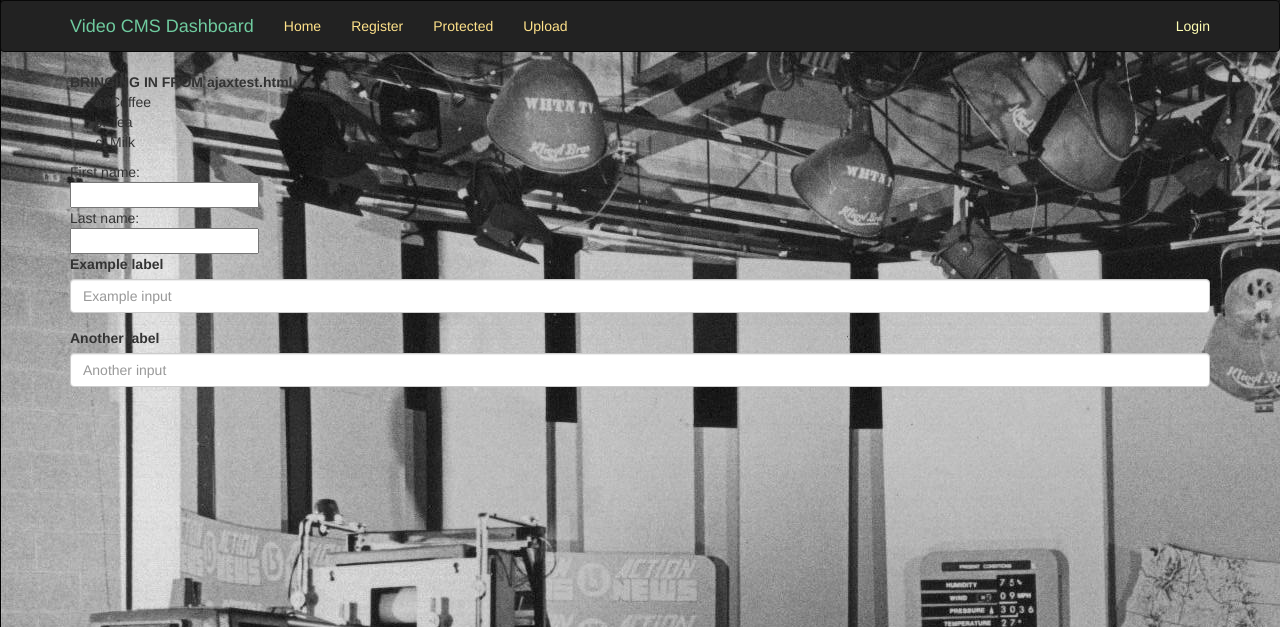
After one commit to mdublin/ovp-frontend-heroku, a Flask app: page /ajaxtest in a window 1280 px wide. The commit adds this page. Shown: the top 627 px of the page. Run offline with Flask 2, Linux system fonts and the light colour scheme; some libraries are stand-ins or nearby versions.

```diff
--- a/app/main/routes.py
+++ b/app/main/routes.py
@@ -235,3 +235,16 @@ def uploaded_file(filename):
     print(root_dir)
     return send_from_directory(os.path.join(root_dir, 'ovp-frontend-heroku','app', 'ovpAPI', 'uploads'), filename)
     #return send_from_directory('/Users/mdublin1/Downloads/ovp-frontend-heroku/app/ovpAPI/uploads/', filename)
+
+
+#new video upload
+@main.route('/videoupload', methods=['GET','POST'])
+def videoupload():
+    return render_template('videoupload.html')
+
+
+
+
+@main.route('/ajaxtest', methods=['GET','POST'])
+def ajaxtest():
+    return render_template('ajaxtest.html')
--- /dev/null
+++ b/app/static/uploadstyle.css
@@ -0,0 +1,17 @@
+textblock {
+    color: #fb2e01;
+    font-size: 16px;
+}
+
+
+newnav {
+    color: #6fcb9f;
+}
+
+newnav2 {
+    color: #ffe28a;
+}
+
+newnav3 {
+    color: #fffeb3;
+}
--- /dev/null
+++ b/app/templates/ajaxtest.html
@@ -0,0 +1,57 @@
+{% extends "base.html" %}
+
+{% import "bootstrap/wtf.html" as wtf %}
+
+{% block title %}video upload{% endblock %}
+
+
+{% block page_content %}
+<body background="{{ url_for('static', filename = 'whtntv4.jpg') }}">
+
+    {% block styles %}
+    {{super()}}
+    <link rel="stylesheet"
+        href="{{url_for('static', filename='uploadstyle.css')}}">
+    {% endblock %}
+    <textblock>
+	</textblock>
+    <link rel="stylesheet" href="{{url_for('static', filename='newstyle.css')}}">
+
+
+<div id="feeds"><b>BRINGING IN FROM ajaxtest.html</b></div>
+
+
+<ol type="a" id="shit">
+  <li>Coffee</li>
+  <li>Tea</li>
+  <li>Milk</li>
+</ol>
+
+
+
+
+<div id="phife">
+	<form>
+  First name:<br>
+  <input type="text" name="firstname"><br>
+  Last name:<br>
+  <input type="text" name="lastname">
+</form>
+</div>
+
+
+
+<div id="foo">
+<form>
+  <fieldset class="form-group">
+    <label for="formGroupExampleInput">Example label</label>
+    <input type="text" class="form-control" id="formGroupExampleInput" placeholder="Example input">
+  </fieldset>
+  <fieldset class="form-group">
+    <label for="formGroupExampleInput2">Another label</label>
+    <input type="text" class="form-control" id="formGroupExampleInput2" placeholder="Another input">
+  </fieldset>
+</form>
+</div>
+
+{% endblock %}
```
Also changed, not shown: app/templates/upload.html (+35 -4 lines), app/templates/videoupload.html (added, +103 -0 lines), 3 other files.
